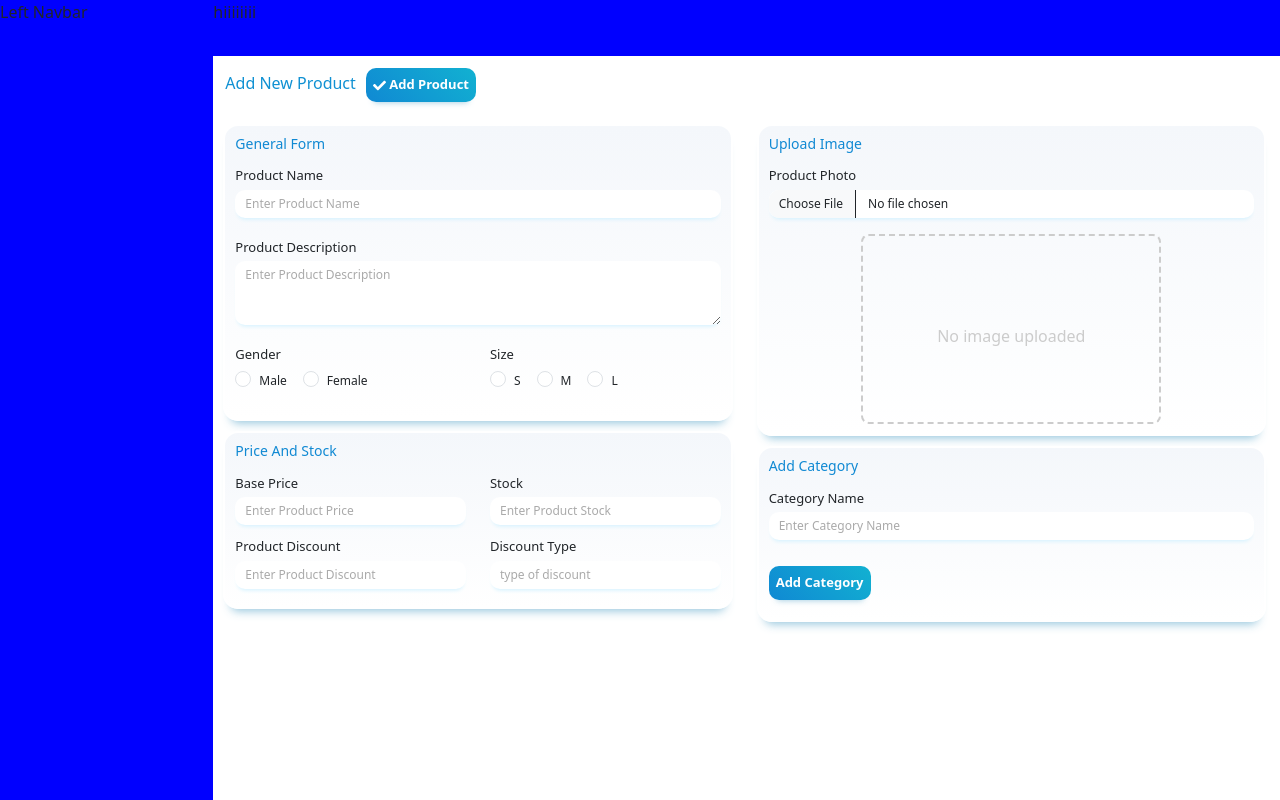
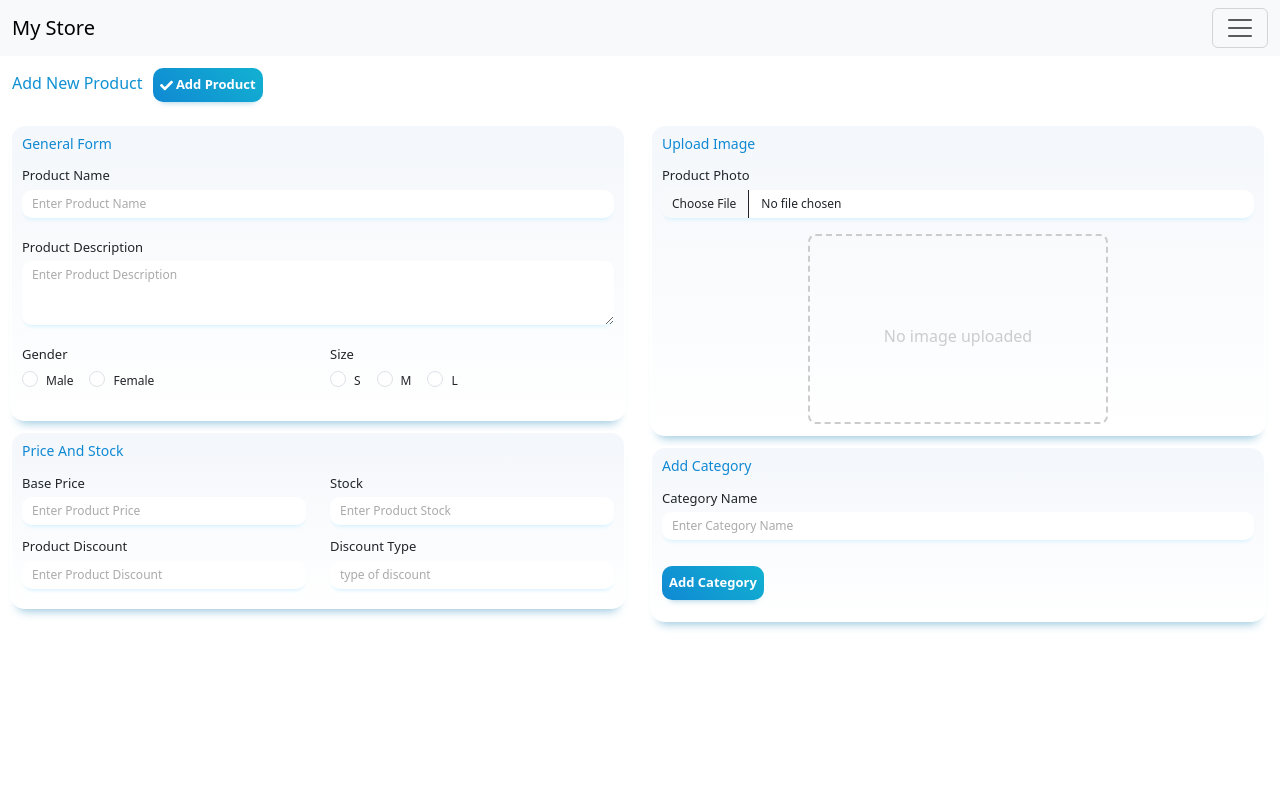
Before and after one commit to nermeenelmasry286/DashboardWithReact.js, a React (Vite) app: page / in a window 1280 px wide. Built offline with nearby package versions, Linux system fonts and the light colour scheme.

Commit message:
add offcanvas header

```diff
--- a/src/Custom/MainButton.jsx
+++ b/src/Custom/MainButton.jsx
@@ -1,8 +1,8 @@
-// Styled Button
+
 import styled from 'styled-components';
 import Button from 'react-bootstrap/Button';
 export const StyledButton = styled(Button)`
-//   display: block;
+
   font-size: 13px;
   font-weight: bold;
   background: linear-gradient(45deg, rgb(16, 137, 211) 0%, rgb(18, 177, 209) 100%);
--- a/src/Custom/StyledOffCanvas.jsx
+++ /dev/null
@@ -1,8 +0,0 @@
-import styled from 'styled-components';
-
-export const MainOffCanvas = styled.div`
-  background-color: blue;
-  height: 100vh;
-  width: 100%;
-
-`;
--- a/src/Layout/SharedLayout.jsx
+++ b/src/Layout/SharedLayout.jsx
@@ -1,54 +1,22 @@
 import React from 'react';
-import { OffCanvas } from '../components/OffCanvas';
 import { Header } from '../components/Header';
 import { AddProduct } from '../Pages/AddProduct';
+// import {Products} from '../Pages/Products';
 
 export function SharedLayout() {
   return (
     <div className="container-fluid p-0">
-  <button
-    className="btn btn-primary d-md-none m-2"
-    data-bs-toggle="offcanvas"
-    data-bs-target="#offcanvasSidebar"
-    aria-controls="offcanvasSidebar"
-  >
-    Toggle Sidebar
-  </button>
 
-  <div className="row g-0 w-100">
-    {/* Offcanvas Sidebar */}
-    <div
-      className="offcanvas offcanvas-start d-md-none"
-      id="offcanvasSidebar"
-      tabIndex="-1"
-      aria-labelledby="offcanvasSidebarLabel"
-    >
-      <div className="offcanvas-header">
-        <h5 id="offcanvasSidebarLabel">Sidebar</h5>
-        <button
-          type="button"
-          className="btn-close"
-          data-bs-dismiss="offcanvas"
-          aria-label="Close"
-        ></button>
-      </div>
-      <div className="offcanvas-body">
-        <OffCanvas />
-      </div>
-    </div>
-
-    {/* Sidebar for Larger Screens */}
-    <div className="col-md-2 d-none d-md-block">
-      <OffCanvas />
-    </div>
 
     {/* Main Content */}
-    <div className="col-md-10">
+    <div className="col-md-12">
       <Header />
       <AddProduct />
+      {/* <Products/> */}
+
     </div>
   </div>
-</div>
+
 
   );
 }
--- a/src/components/AddProductComponents/AddCategory.jsx
+++ b/src/components/AddProductComponents/AddCategory.jsx
@@ -1,6 +1,6 @@
 import React, { useState } from 'react';
 import Form from 'react-bootstrap/Form';
-import { Container, Heading, StyledForm } from '../../Custom/StyledGeneralForm';
+import { Container, Heading, StyledForm } from '../../Custom/MainForm';
 import {StyledButton} from '../../Custom/MainButton';
 
 export function AddCategoryForm() {
--- a/src/components/AddProductComponents/GeneralForm.jsx
+++ b/src/components/AddProductComponents/GeneralForm.jsx
@@ -1,7 +1,7 @@
 // GeneralForm.jsx
 import React from 'react';
 import Form from 'react-bootstrap/Form';
-import { Container, Heading, StyledForm } from '../../Custom/StyledGeneralForm';
+import { Container, Heading, StyledForm } from '../../Custom/MainForm';
 
 export function GeneralForm() {
   return (
--- a/src/components/AddProductComponents/PriceAndStock.jsx
+++ b/src/components/AddProductComponents/PriceAndStock.jsx
@@ -1,6 +1,6 @@
 import React from 'react';
 import Form from 'react-bootstrap/Form';
-import { Container, Heading, StyledForm } from '../../Custom/StyledGeneralForm';
+import { Container, Heading, StyledForm } from '../../Custom/MainForm';
 
 export function PriceAndStock() {
   return (
@@ -8,14 +8,14 @@ export function PriceAndStock() {
       <Heading>Price And Stock</Heading>
       <StyledForm>
         <div className="row">
-          <div className="col-12 col-md-6 mb-2"> {/* Reduced bottom margin */}
+          <div className="col-12 col-md-6 mb-2">
             <Form.Group controlId="productPrice">
               <Form.Label>Base Price</Form.Label>
               <Form.Control type="number" min="1" placeholder="Enter Product Price" />
             </Form.Group>
           </div>
 
-          <div className="col-12 col-md-6 mb-2"> {/* Reduced bottom margin */}
+          <div className="col-12 col-md-6 mb-2">
             <Form.Group controlId="stock">
               <Form.Label>Stock</Form.Label>
               <Form.Control type="number" min="1" placeholder="Enter Product Stock" />
@@ -24,14 +24,14 @@ export function PriceAndStock() {
         </div>
 
         <div className="row">
-          <div className="col-12 col-md-6 mb-2"> {/* Reduced bottom margin */}
+          <div className="col-12 col-md-6 mb-2">
             <Form.Group controlId="productDiscount">
               <Form.Label>Product Discount</Form.Label>
               <Form.Control type="number" placeholder="Enter Product Discount" />
             </Form.Group>
           </div>
 
-          <div className="col-12 col-md-6 mb-2"> {/* Reduced bottom margin */}
+          <div className="col-12 col-md-6 mb-2">
             <Form.Group controlId="productName">
               <Form.Label>Discount Type</Form.Label>
               <Form.Control type="text" placeholder="type of discount" />
--- a/src/components/AddProductComponents/UploadImg.jsx
+++ b/src/components/AddProductComponents/UploadImg.jsx
@@ -1,6 +1,6 @@
 import React, { useState } from 'react';
 import Form from 'react-bootstrap/Form';
-import { Container, Heading, StyledForm } from '../../Custom/StyledGeneralForm';
+import { Container, Heading, StyledForm } from '../../Custom/MainForm';
 
 export function UploadImgForm() {
   const [imagePreview, setImagePreview] = useState(null);
--- a/src/components/Header.jsx
+++ b/src/components/Header.jsx
@@ -1,9 +1,31 @@
 import React from 'react';
+import Offcanvas from 'react-bootstrap/Offcanvas';
+import Navbar from 'react-bootstrap/Navbar';
+import Container from 'react-bootstrap/Container';
 
 export function Header() {
   return (
-    <div style={{ height: '7vh', width: '100%', backgroundColor: 'blue' }}>
-      hiiiiiiii
-    </div>
+    <>
+      <Navbar expand={false} className="bg-body-tertiary">
+        <Container fluid>
+          <Navbar.Brand href="#">My Store</Navbar.Brand>
+          <Navbar.Toggle aria-controls="offcanvasNavbar" />
+          <Navbar.Offcanvas
+            id="offcanvasNavbar"
+            aria-labelledby="offcanvasNavbarLabel"
+            placement="end"
+          >
+            <Offcanvas.Header closeButton>
+              <Offcanvas.Title id="offcanvasNavbarLabel">
+                Offcanvas Header
+              </Offcanvas.Title>
+            </Offcanvas.Header>
+            <Offcanvas.Body>
+
+            </Offcanvas.Body>
+          </Navbar.Offcanvas>
+        </Container>
+      </Navbar>
+    </>
   );
 }
--- a/src/components/OffCanvas.jsx
+++ /dev/null
@@ -1,10 +0,0 @@
-import React from 'react';
-import { MainOffCanvas } from '../Custom/StyledOffCanvas';
-
-export function OffCanvas() {
-  return (
-    <MainOffCanvas>
-      Left Navbar
-    </MainOffCanvas>
-  );
-}
```
Also changed, not shown: src/Pages/Products.jsx (+6 -5 lines), src/Custom/MainForm.jsx (renamed from src/Custom/StyledGeneralForm.jsx).
